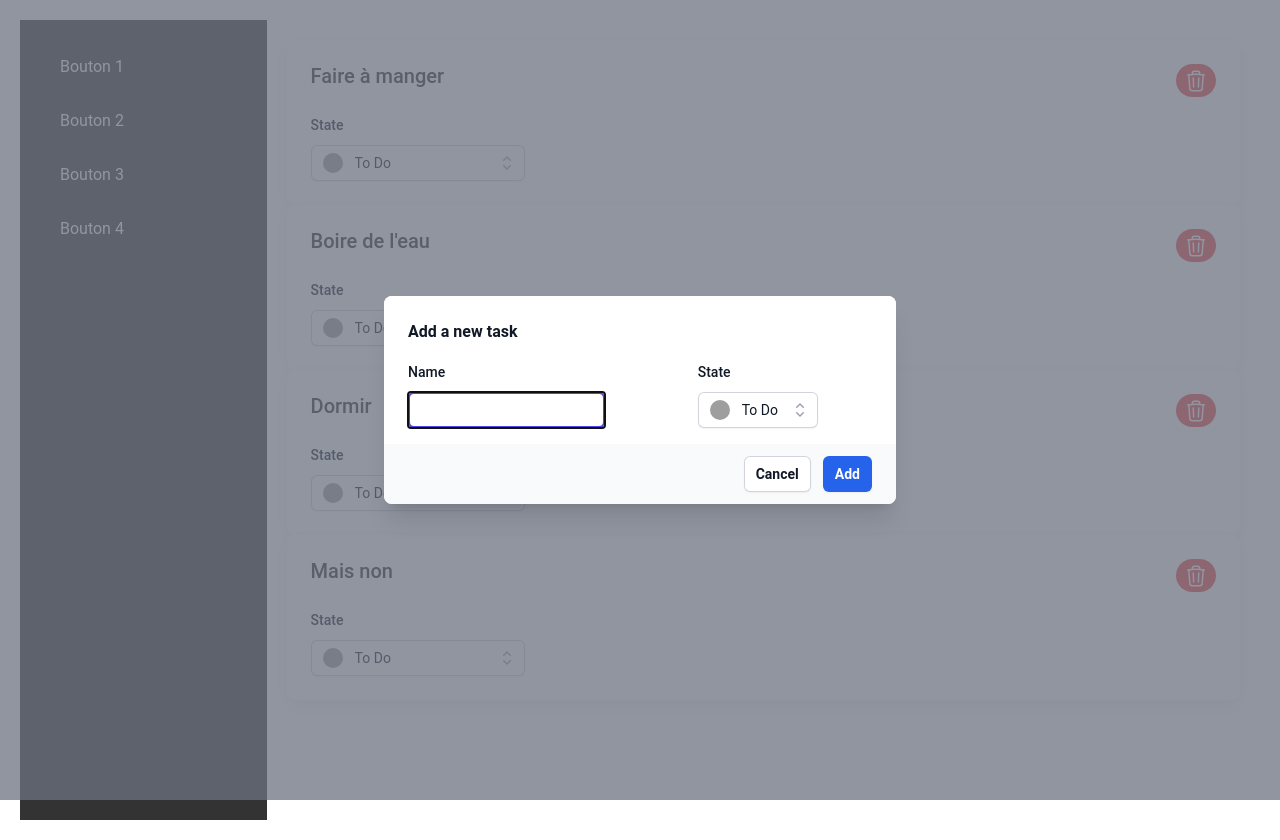
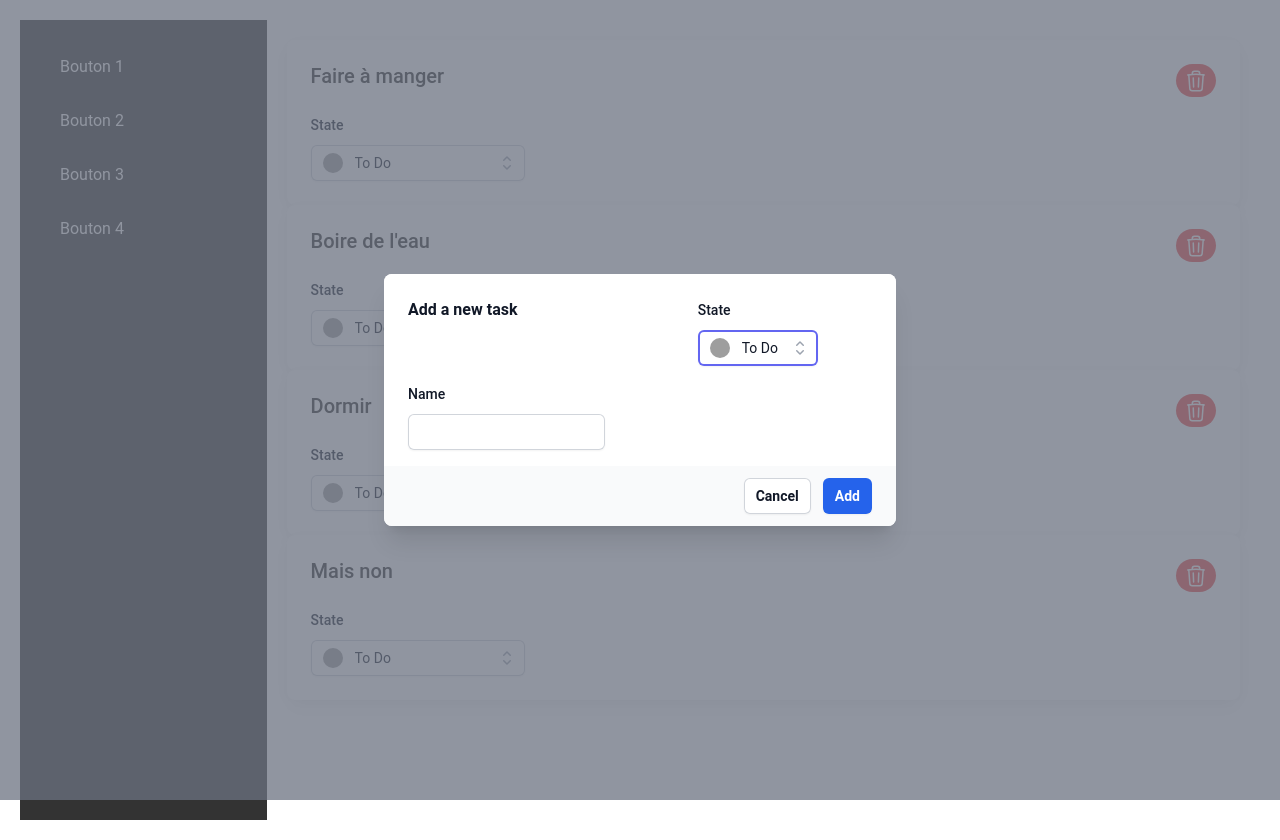
Before and after one commit to N0ku/ts-todo-list, a Vue app: page /detail/1 in a window 1280 px wide. Built offline with nearby package versions, Linux system fonts and the light colour scheme; grey boxes are pictures that could not be loaded.

Commit message:
modifie name file interface

```diff
--- a/src/components/modal/ModalFormAdd.vue
+++ b/src/components/modal/ModalFormAdd.vue
@@ -22,8 +22,11 @@ import SelectState from "../SelectState.vue";
               <div class="bg-white px-4 pb-4 pt-5 sm:p-6 sm:pb-4">
                 <div class="sm:flex sm:items-start">
                   <div class="grid grid-cols-2 gap-4">
-                    <div class="col-start-1 col-span-2">
+                    <div class="col-start-1 col-span-1">
                       <DialogTitle as="h3" class="text-base font-semibold leading-6 text-gray-900">Add a new task</DialogTitle>
+                    </div>
+                    <div class=" col-span-1 flex justify-end">
+                      <SelectState></SelectState>
                     </div>
                     <div>
                       <label for="username" class="block text-sm font-medium leading-6 text-gray-900">Name</label>
@@ -33,10 +36,6 @@ import SelectState from "../SelectState.vue";
                         </div>
                       </div>
                     </div>
-
-                  <div class=" col-span-1 flex justify-end">
-                    <SelectState></SelectState>
-                  </div>
 
                   </div>
 
```
Also changed, not shown: src/type/Item.type.ts (renamed from src/definition/Item.definition.ts), src/type/List.type.ts (renamed from src/definition/List.definition.ts).
